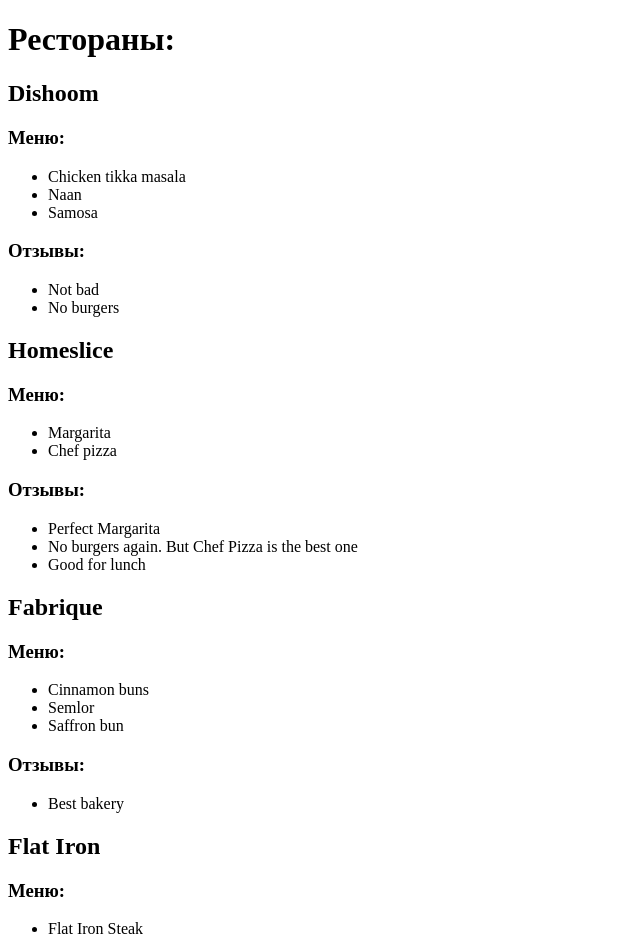
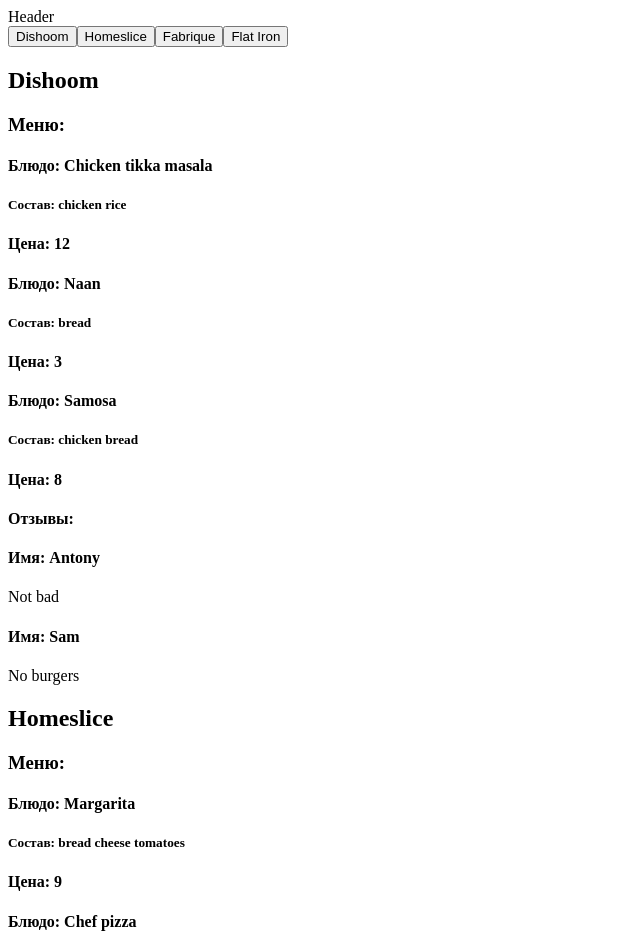
Before and after one commit to alex-suschin/learn-js-react, a React (Vite) app: page / in a window 1280 px wide. Shown: the top 938 px of the page, without its empty margins (0-640 px from the left). Built offline with nearby package versions, Linux system fonts and the light colour scheme.

Commit message:
вывод ресторанов и информации с компонентами

```diff
--- /dev/null
+++ b/src/App.jsx
@@ -0,0 +1,12 @@
+import React from 'react'
+import { RestaurantsPage } from './pages/restourants-page/component';
+import { Header } from './components/header/component';
+import { Footer } from './components/Footer/component';
+
+export const App = ({ restaurants }) => {
+    return <>
+        <Header />
+        <RestaurantsPage restaurants={restaurants} />
+        <Footer />
+    </>
+};
--- /dev/null
+++ b/src/components/footer/component.jsx
@@ -0,0 +1,7 @@
+import React from 'react'
+
+export const Footer = () => {
+  return (
+    <div>Footer</div>
+  )
+}
--- /dev/null
+++ b/src/components/header/component.jsx
@@ -0,0 +1,7 @@
+import React from 'react'
+
+export const Header = () => {
+  return (
+    <div>Header</div>
+  )
+}
--- /dev/null
+++ b/src/components/restaurant/component.jsx
@@ -0,0 +1,32 @@
+import React from 'react'
+
+export const Restaurant = ({elem}) => {
+  return (
+    <div>
+      <h2>{elem.name}</h2>
+      <h3>Меню:</h3>
+      {
+        elem.menu.map((dish) => {
+          return <div key={dish.name}>
+            <h4>Блюдо: {dish.name}</h4>
+            <h5>Состав: {
+                dish.ingredients.map((el) => {
+                  return <span>{el + " "}</span>
+                })
+              }</h5>
+            <h4>Цена: {dish.price}</h4>
+            </div>
+        })
+      }
+      <h4>Отзывы:</h4>
+      {
+        elem.reviews.map((rewiew) => {
+          return <div key={rewiew.id}>
+            <h4>Имя: {rewiew.user}</h4>
+            <p>{rewiew.text}</p>
+            </div>
+        })
+      }
+    </div>
+  )
+}
--- /dev/null
+++ b/src/components/restaurants-item/component.jsx
@@ -0,0 +1,7 @@
+import React from 'react'
+
+export const RestaurantsItem = ({title}) => {
+  return (
+    <button>{title}</button>
+  )
+}
--- /dev/null
+++ b/src/components/restaurants-items/component.jsx
@@ -0,0 +1,12 @@
+import React from 'react'
+import { RestaurantsItem } from '../restaurants-item/component'
+
+export const RestaurantsItems = ({restaurants, restaurantsElems}) => {
+    return (
+        <div>
+            {restaurants.map((names, onCategorySelect) => (
+                <RestaurantsItem key={names} restaurantsElems={restaurantsElems} title={names} onClick={() => onCategorySelect(names)} />
+            ))}
+        </div>
+    )
+  }
--- /dev/null
+++ b/src/components/restaurants/component.jsx
@@ -0,0 +1,13 @@
+import React from 'react'
+import { Restaurant } from '../restaurant/component'
+
+export const Restaraunts = ({restaurantsElems}) => {
+  return (
+    <div>
+      {restaurantsElems.map((elem) => (
+        <Restaurant elem={elem}></Restaurant>
+      ))}
+    </div>
+
+  )
+}
--- a/src/main.jsx
+++ b/src/main.jsx
@@ -1,74 +1,76 @@
 import ReactDom from "react-dom/client";
 import React from 'react'
 import { restaurants } from '../Materials/mock'
+import { App } from "./App";
 // import { styles } from './styles/styles'
 
 const root = ReactDom.createRoot(document.getElementById("root"));
+root.render(<App restaurants={restaurants} />);
 
-root.render(
-    <div className="restaurant-wrap">
-        <h1>Рестораны:</h1>
-        <div className="restaurant-items">
-            <div className="restaurant-item">
-                <h2>{restaurants[0].name}</h2>
-                <h3>Меню:</h3>
-                <ul>
-                    <li>{restaurants[0].menu[0].name}</li>
-                    <li>{restaurants[0].menu[1].name}</li>
-                    <li>{restaurants[0].menu[2].name}</li>
-                </ul>
-                <h3>Отзывы:</h3>
-                <ul>
-                    <li>{restaurants[0].reviews[0].text}</li>
-                    <li>{restaurants[0].reviews[1].text}</li>
-                </ul>
-            </div>
+// root.render(
+//     <div className="restaurant-wrap">
+//         <h1>Рестораны:</h1>
+//         <div className="restaurant-items">
+//             <div className="restaurant-item">
+//                 <h2>{restaurants[0].name}</h2>
+//                 <h3>Меню:</h3>
+//                 <ul>
+//                     <li>{restaurants[0].menu[0].name}</li>
+//                     <li>{restaurants[0].menu[1].name}</li>
+//                     <li>{restaurants[0].menu[2].name}</li>
+//                 </ul>
+//                 <h3>Отзывы:</h3>
+//                 <ul>
+//                     <li>{restaurants[0].reviews[0].text}</li>
+//                     <li>{restaurants[0].reviews[1].text}</li>
+//                 </ul>
+//             </div>
 
-            <div className="restaurant-item">
-                <h2>{restaurants[1].name}</h2>
-                <h3>Меню:</h3>
-                <ul>
-                    <li>{restaurants[1].menu[0].name}</li>
-                    <li>{restaurants[1].menu[1].name}</li>
-                </ul>
-                <h3>Отзывы:</h3>
-                <ul>
-                    <li>{restaurants[1].reviews[0].text}</li>
-                    <li>{restaurants[1].reviews[1].text}</li>
-                    <li>{restaurants[1].reviews[2].text}</li>
-                </ul>
-            </div>
+//             <div className="restaurant-item">
+//                 <h2>{restaurants[1].name}</h2>
+//                 <h3>Меню:</h3>
+//                 <ul>
+//                     <li>{restaurants[1].menu[0].name}</li>
+//                     <li>{restaurants[1].menu[1].name}</li>
+//                 </ul>
+//                 <h3>Отзывы:</h3>
+//                 <ul>
+//                     <li>{restaurants[1].reviews[0].text}</li>
+//                     <li>{restaurants[1].reviews[1].text}</li>
+//                     <li>{restaurants[1].reviews[2].text}</li>
+//                 </ul>
+//             </div>
 
-            <div className="restaurant-item">
-                <h2>{restaurants[2].name}</h2>
-                <h3>Меню:</h3>
-                <ul>
-                    <li>{restaurants[2].menu[0].name}</li>
-                    <li>{restaurants[2].menu[1].name}</li>
-                    <li>{restaurants[2].menu[2].name}</li>
-                </ul>
-                <h3>Отзывы:</h3>
-                <ul>
-                    <li>{restaurants[2].reviews[0].text}</li>
-                </ul>
-            </div>
+//             <div className="restaurant-item">
+//                 <h2>{restaurants[2].name}</h2>
+//                 <h3>Меню:</h3>
+//                 <ul>
+//                     <li>{restaurants[2].menu[0].name}</li>
+//                     <li>{restaurants[2].menu[1].name}</li>
+//                     <li>{restaurants[2].menu[2].name}</li>
+//                 </ul>
+//                 <h3>Отзывы:</h3>
+//                 <ul>
+//                     <li>{restaurants[2].reviews[0].text}</li>
+//                 </ul>
+//             </div>
 
-            <div className="restaurant-item">
-                <h2>{restaurants[3].name}</h2>
-                <h3>Меню:</h3>
-                <ul>
-                    <li>{restaurants[3].menu[0].name}</li>
-                    <li>{restaurants[3].menu[1].name}</li>
-                </ul>
-                <h3>Отзывы:</h3>
-                <ul>
-                    <li>{restaurants[3].reviews[0].text}</li>
-                    <li>{restaurants[3].reviews[1].text}</li>
-                </ul>
-            </div>
-        </div>
-    </div>
-);
+//             <div className="restaurant-item">
+//                 <h2>{restaurants[3].name}</h2>
+//                 <h3>Меню:</h3>
+//                 <ul>
+//                     <li>{restaurants[3].menu[0].name}</li>
+//                     <li>{restaurants[3].menu[1].name}</li>
+//                 </ul>
+//                 <h3>Отзывы:</h3>
+//                 <ul>
+//                     <li>{restaurants[3].reviews[0].text}</li>
+//                     <li>{restaurants[3].reviews[1].text}</li>
+//                 </ul>
+//             </div>
+//         </div>
+//     </div>
+// );
 
 // ========== Вывод через createElement ==========
 
--- /dev/null
+++ b/src/pages/restourants-page/component.jsx
@@ -0,0 +1,18 @@
+import React from 'react'
+import { RestaurantsItems } from '../../components/restaurants-items/component';
+import { Restaraunts } from '../../components/restaurants/component';
+
+export const RestaurantsPage = ({ restaurants }) => {
+    const restaurantsList = Array.from(new Set(restaurants.map(({ name }) => name)));
+
+    return (
+      <div>
+        <RestaurantsItems
+          restaurants={restaurantsList}
+          onCategorySelect={(restaurant) => console.log(restaurant)}
+        />
+
+        <Restaraunts restaurantsElems={restaurants} />
+      </div>
+    );
+  };
```
